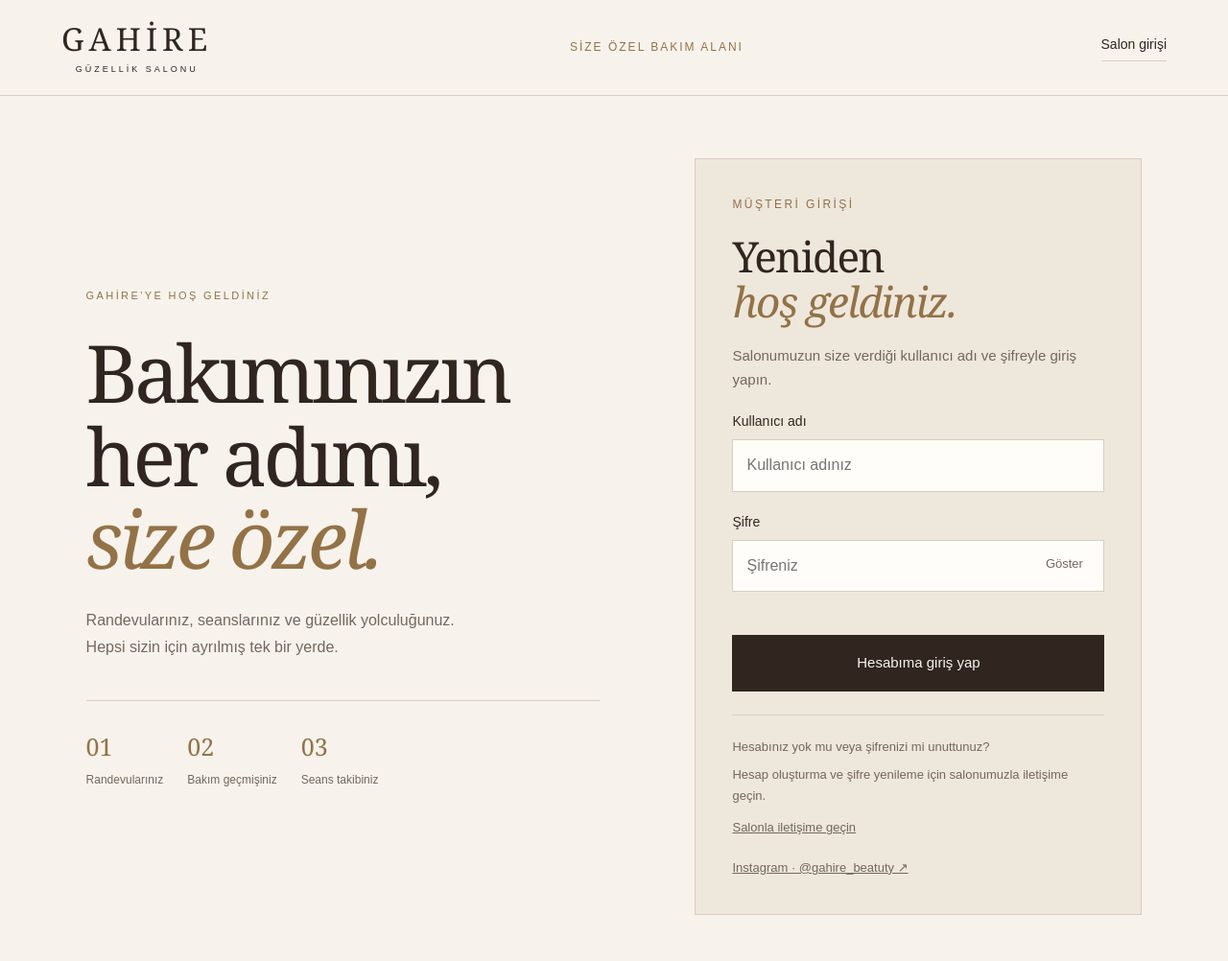
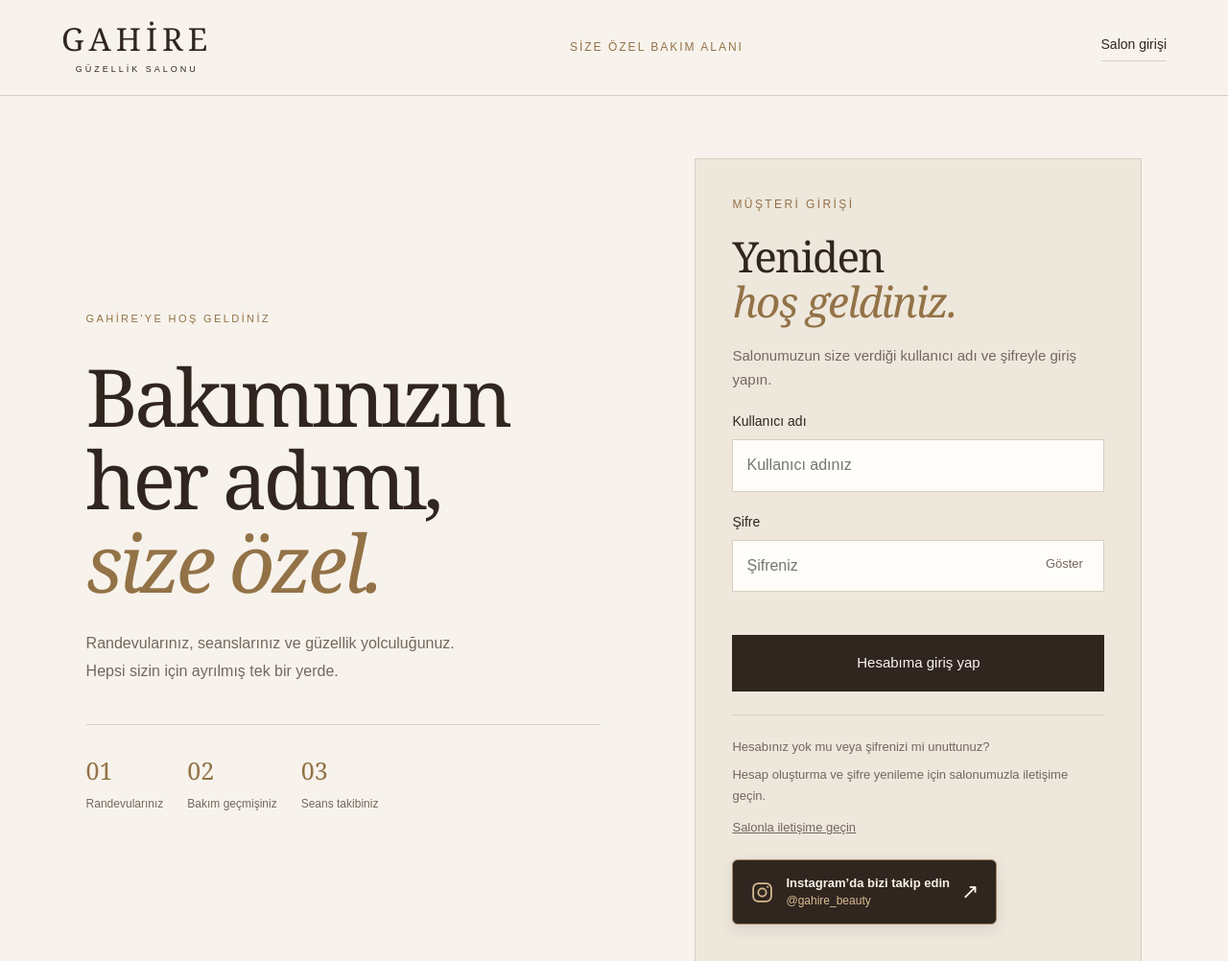
Before and after one commit to kahireturkoglu3-byte/Gahire-Guzellik, a website: page index.html in a window 1280 px wide. Shown: the top 1002 px of the page at 96% size. Drawn offline with Linux system fonts and the light colour scheme.

Commit message:
Instagram adresini düzelt ve premium iletişim butonu ekle

```diff
--- a/index.html
+++ b/index.html
@@ -87,7 +87,7 @@
             <a id="member-contact" hidden target="_blank" rel="noopener"
               >Salonla iletişime geçin</a
             >
-            <p><a href="https://www.instagram.com/gahire_beatuty/" target="_blank" rel="noopener noreferrer">Instagram · @gahire_beatuty ↗</a></p>
+            <p><a class="instagram-button" href="https://www.instagram.com/gahire_beauty/" target="_blank" rel="noopener noreferrer" aria-label="Gahire Instagram hesabı: gahire_beauty (yeni sekmede açılır)"><svg viewBox="0 0 24 24" fill="none" stroke="currentColor" stroke-width="1.7" aria-hidden="true"><rect x="3" y="3" width="18" height="18" rx="5"/><circle cx="12" cy="12" r="4"/><circle cx="17.5" cy="6.5" r="1" fill="currentColor" stroke="none"/></svg><span><strong>Instagram’da bizi takip edin</strong><span>@gahire_beauty</span></span><span class="instagram-arrow" aria-hidden="true">↗</span></a></p>
           </div>
         </div>
       </section>
--- a/style.css
+++ b/style.css
@@ -2324,3 +2324,35 @@ dialog { max-height: calc(100dvh - 32px); overflow-y: auto; overscroll-behavior:
   .preview-switch { flex-wrap: wrap; }
   .preview-switch button { min-height: 44px; }
 }
+
+/* Gahire Instagram contact button */
+.instagram-button,
+.account-help .instagram-button {
+  display: inline-flex;
+  align-items: center;
+  gap: 12px;
+  max-width: 100%;
+  box-sizing: border-box;
+  padding: 14px 18px;
+  margin-top: 14px;
+  border: 1px solid #a48a63;
+  border-radius: 6px;
+  background: #30251f;
+  color: #f8f2e8;
+  text-decoration: none;
+  text-align: left;
+  box-shadow: 0 5px 16px rgb(48 37 31 / 10%);
+  transition: background .2s ease, box-shadow .2s ease;
+}
+.instagram-button svg { width: 25px; height: 25px; flex-shrink: 0; color: #d8bc90; }
+.instagram-button strong { display: block; font-size: 13px; font-weight: 600; line-height: 1.5; }
+.instagram-button span span { display: block; font-size: 12px; color: #d8bc90; line-height: 1.6; }
+.instagram-button .instagram-arrow { margin-left: auto; font-size: 22px; }
+.instagram-button:hover { background: #49392d; box-shadow: 0 7px 20px rgb(48 37 31 / 18%); }
+.instagram-button:focus-visible { outline: 3px solid #b89866; outline-offset: 4px; }
+.contact-status .instagram-button { display: flex; width: fit-content; }
+@media (max-width: 400px) {
+  .instagram-button, .account-help .instagram-button { padding: 12px; gap: 9px; }
+  .instagram-button strong { font-size: 12px; }
+}
+@media (prefers-reduced-motion: reduce) { .instagram-button { transition: none; } }
```
Also changed, not shown: salon.html (+2 -2 lines).
